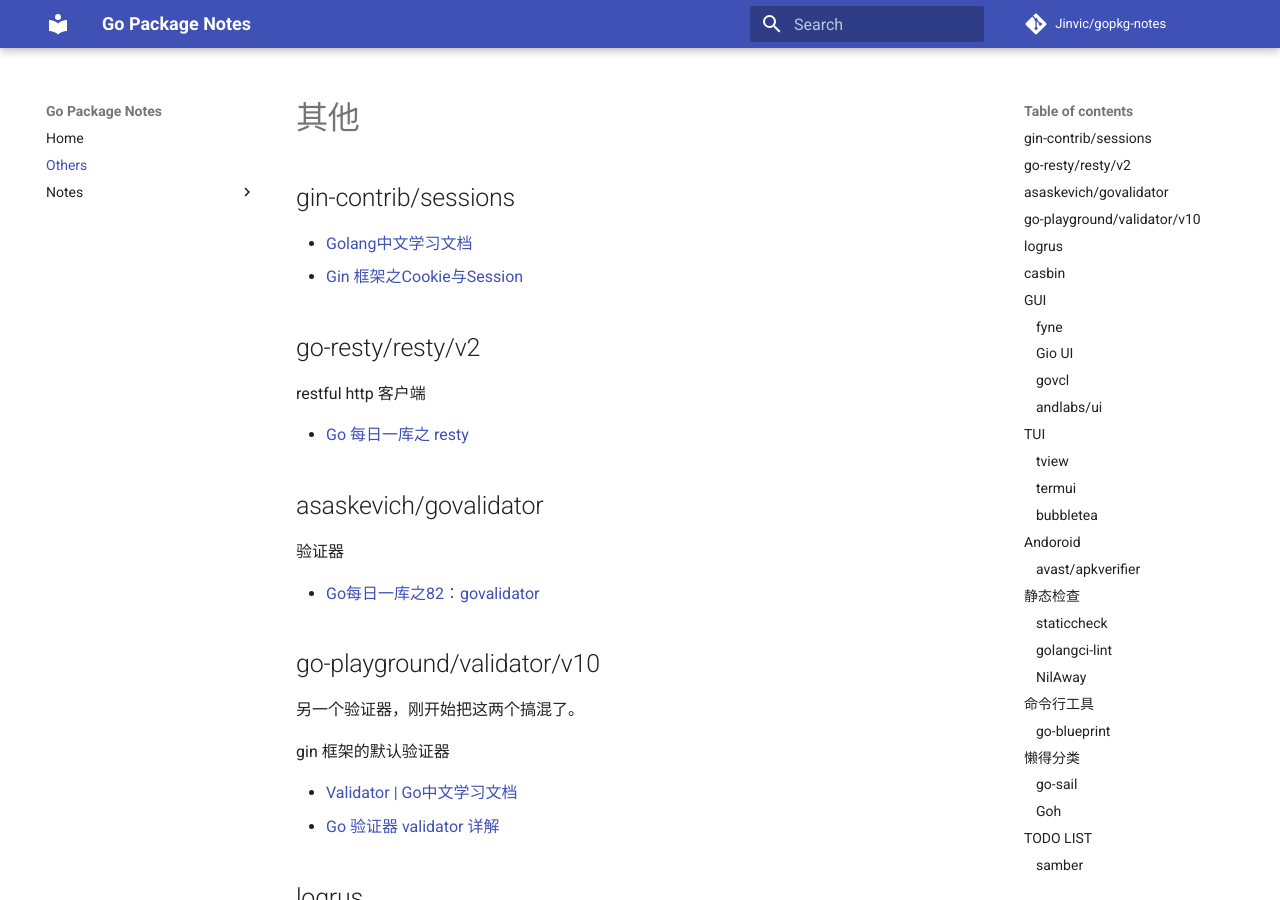
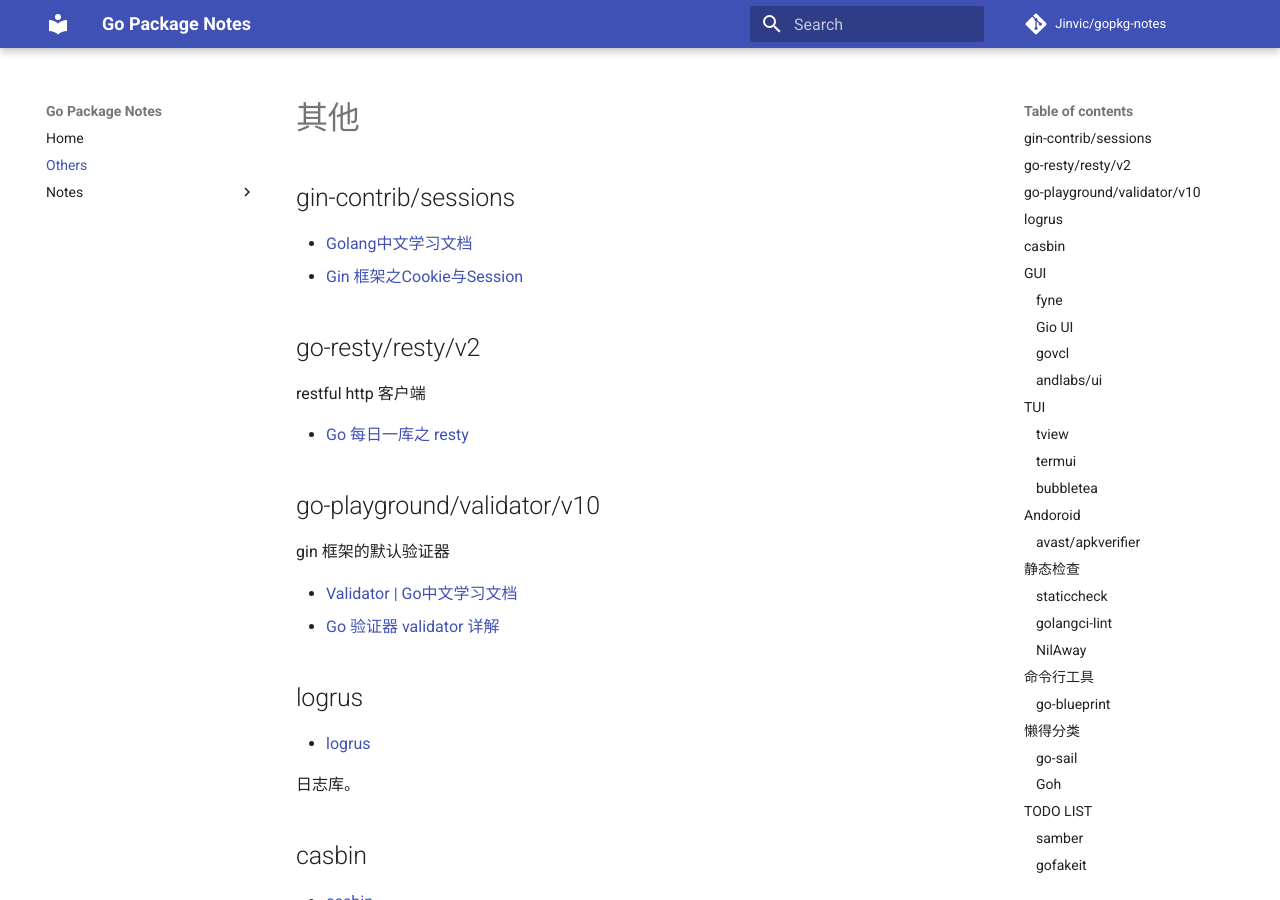
Before and after one commit to Jinvic/gopkg-notes, an MkDocs documentation site: the page built from docs/others.md, in a window 1280 px wide and 900 px high. Built offline with MkDocs 1.6.1 and Material for MkDocs 9.7.7, drawn with Linux system fonts in a browser that asks for light colours; comment, search, counter and statistics services are not loaded.

Commit message:
todo list

```diff
--- a/docs/others.md
+++ b/docs/others.md
@@ -11,15 +11,7 @@ restful http 客户端
 
 - [Go 每日一库之 resty](https://darjun.github.io/2021/06/26/godailylib/resty/)
 
-## asaskevich/govalidator
-
-验证器
-
-- [Go每日一库之82：govalidator](https://juejin.cn/post/7289249524325711908)
-
 ## go-playground/validator/v10
-
-另一个验证器，刚开始把这两个搞混了。
 
 gin 框架的默认验证器
 
```
Also changed, not shown: other parts of docs/others.md (+7 -0 lines).
